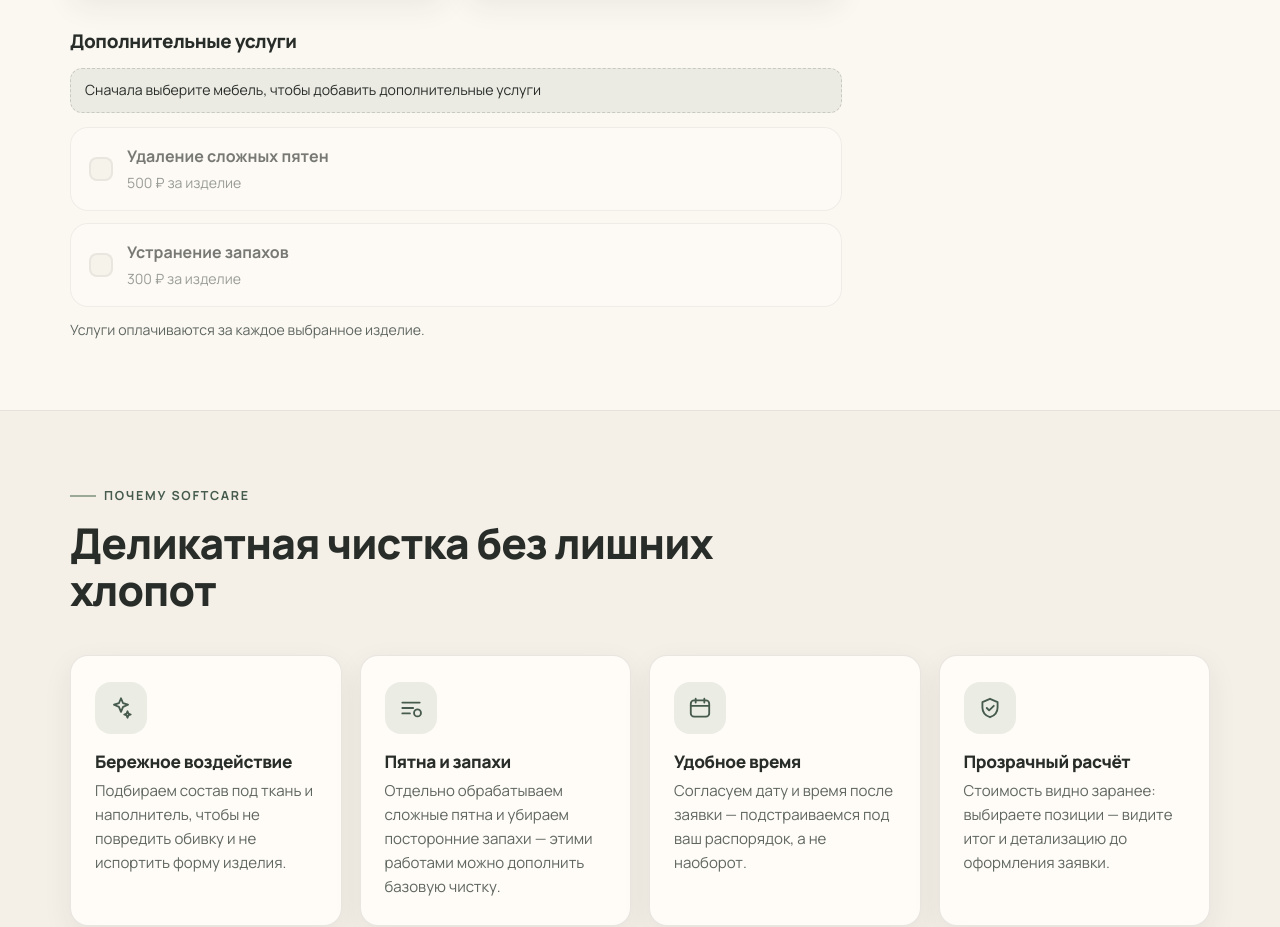
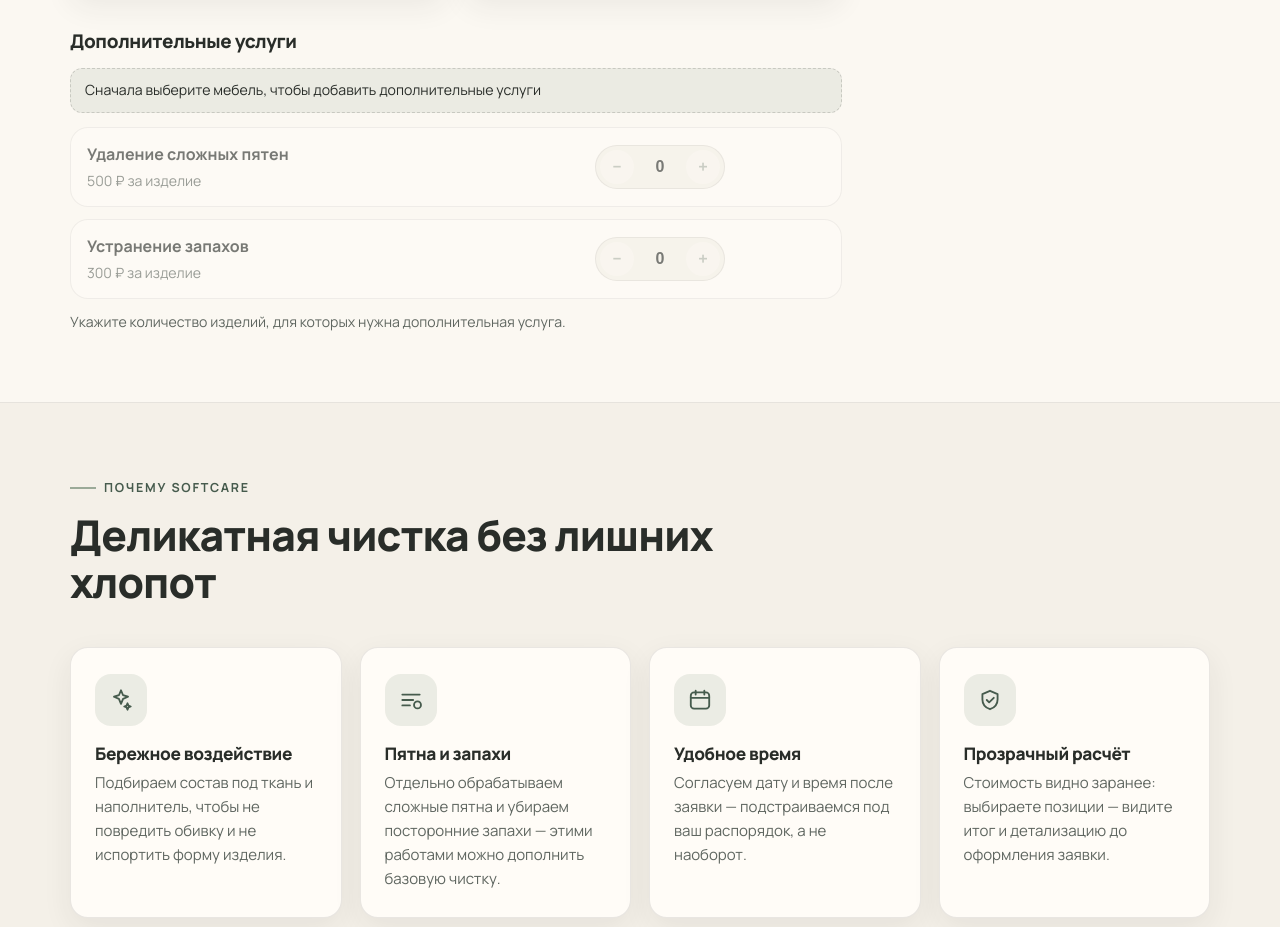
Before and after one commit to piskunova-ok/softcare, a website built with Vite: page index.html in a window 1280 px wide. Shown: the part 2324-3251 px from the top of the page. Built offline with nearby package versions, Linux system fonts and the light colour scheme; files whose address does not match are found by name.

Commit message:
Add quantity controls for additional services

```diff
--- a/index.html
+++ b/index.html
@@ -148,7 +148,7 @@
               <h3 class="calc__group-title">Дополнительные услуги</h3>
               <p class="calc__hint calc__hint--lock" id="services-hint">Сначала выберите мебель, чтобы добавить дополнительные услуги</p>
               <div class="services" id="services-list"></div>
-              <p class="calc__hint">Услуги оплачиваются за каждое выбранное изделие.</p>
+              <p class="calc__hint">Укажите количество изделий, для которых нужна дополнительная услуга.</p>
             </div>
           </div>
 
--- a/src/main.js
+++ b/src/main.js
@@ -30,7 +30,7 @@ const REFRESH_INTERVAL_MS = 5 * 60 * 1000;
 
 const state = {
   items: [],
-  selection: { quantities: {}, services: [] },
+  selection: { quantities: {}, serviceQuantities: {} },
   source: null,
   lastFreshAt: 0,
 };
@@ -231,23 +231,11 @@ function syncCard(id) {
 --------------------------------------------------------- */
 
 function createService(item) {
-  const label = document.createElement('label');
-  label.className = 'service';
-  label.dataset.id = item.id;
+  const card = document.createElement('div');
+  card.className = 'service';
+  card.dataset.id = item.id;
 
-  const control = document.createElement('span');
-  control.className = 'service__control';
-
-  const checkbox = document.createElement('input');
-  checkbox.type = 'checkbox';
-  checkbox.className = 'service__checkbox';
-  checkbox.name = 'services';
-  checkbox.value = item.id;
-  checkbox.checked = state.selection.services.includes(item.id);
-
-  control.append(checkbox);
-
-  const text = document.createElement('span');
+  const text = document.createElement('div');
   text.className = 'service__text';
 
   const name = document.createElement('span');
@@ -260,17 +248,50 @@ function createService(item) {
 
   text.append(name, price);
 
+  const controls = document.createElement('div');
+  controls.className = 'service__controls';
+
+  const stepper = document.createElement('div');
+  stepper.className = 'stepper stepper--compact';
+
+  const dec = document.createElement('button');
+  dec.type = 'button';
+  dec.className = 'stepper__btn';
+  dec.dataset.action = 'svc-dec';
+  dec.dataset.id = item.id;
+  dec.textContent = '−';
+  dec.setAttribute('aria-label', `Уменьшить количество услуги ${item.name}`);
+
+  const input = document.createElement('input');
+  input.className = 'stepper__input';
+  input.type = 'number';
+  input.min = String(QTY_MIN);
+  input.max = String(QTY_MAX);
+  input.step = '1';
+  input.value = '0';
+  input.inputMode = 'numeric';
+  input.dataset.role = 'service-input';
+  input.dataset.id = item.id;
+  input.setAttribute('aria-label', `Количество услуги ${item.name}`);
+
+  const inc = document.createElement('button');
+  inc.type = 'button';
+  inc.className = 'stepper__btn';
+  inc.dataset.action = 'svc-inc';
+  inc.dataset.id = item.id;
+  inc.textContent = '+';
+  inc.setAttribute('aria-label', `Увеличить количество услуги ${item.name}`);
+
+  stepper.append(dec, input, inc);
+
   const amount = document.createElement('span');
   amount.className = 'service__amount';
   amount.dataset.role = 'amount';
 
-  label.append(control, text, amount);
+  controls.append(stepper, amount);
+  card.append(text, controls);
 
-  checkbox.addEventListener('change', () => {
-    toggleService(item.id, checkbox.checked);
-  });
-
-  return label;
+  return card;
 }
 
 function renderServices() {
@@ -282,29 +303,50 @@ function renderServices() {
 
 function syncServices() {
   const result = calculate(state.items, state.selection);
-  const amountById = new Map(result.services.map((line) => [line.id, line.subtotal]));
-  const hasFurniture = result.itemsCount > 0;
+  const itemsCount = result.itemsCount;
+  const hasFurniture = itemsCount > 0;
+  const subtotalById = new Map(result.services.map((line) => [line.id, line.subtotal]));
 
   // Услуги доступны только при выбранной мебели
   if (dom.servicesHint) dom.servicesHint.hidden = hasFurniture;
 
-  for (const label of dom.servicesList.querySelectorAll('.service')) {
-    const id = label.dataset.id;
-    const checkbox = label.querySelector('.service__checkbox');
-    const amount = label.querySelector('[data-role="amount"]');
-    const checked = hasFurniture && state.selection.services.includes(id);
+  for (const card of dom.servicesList.querySelectorAll('.service')) {
+    const id = card.dataset.id;
+    const quantity = clampQuantity(state.selection.serviceQuantities[id], 0, hasFurniture ? itemsCount : 0);
+    const dec = card.querySelector('[data-action="svc-dec"]');
+    const inc = card.querySelector('[data-action="svc-inc"]');
+    const input = card.querySelector('[data-role="service-input"]');
+    const amount = card.querySelector('[data-role="amount"]');
 
-    checkbox.disabled = !hasFurniture;
-    checkbox.checked = checked;
-    label.classList.toggle('is-locked', !hasFurniture);
-    label.classList.toggle('is-checked', checked);
-    amount.textContent = checked ? formatMoney(amountById.get(id) || 0) : '';
+    if (input) {
+      input.max = String(hasFurniture ? itemsCount : QTY_MIN);
+      if (document.activeElement !== input) input.value = String(quantity);
+    }
+    if (dec) dec.disabled = quantity <= QTY_MIN;
+    if (inc) inc.disabled = !hasFurniture || quantity >= itemsCount;
+    if (amount) amount.textContent = hasFurniture ? formatMoney(subtotalById.get(id) || 0) : '';
+    card.classList.toggle('is-locked', !hasFurniture);
+    card.classList.toggle('is-checked', hasFurniture && quantity > 0);
   }
 }
 
 /* ---------------------------------------------------------
    Выбор количества
 --------------------------------------------------------- */
+
+function currentItemsCount() {
+  return calculate(state.items, state.selection).itemsCount;
+}
+
+/** Обрезает все количества услуг до текущего допустимого максимума. */
+function clampServiceQuantities() {
+  const itemsCount = currentItemsCount();
+  for (const [id, value] of Object.entries(state.selection.serviceQuantities)) {
+    const quantity = clampQuantity(value, 0, itemsCount);
+    if (quantity > 0) state.selection.serviceQuantities[id] = quantity;
+    else delete state.selection.serviceQuantities[id];
+  }
+}
 
 function setQuantity(id, value) {
   const quantity = clampQuantity(value);
@@ -315,16 +357,21 @@ function setQuantity(id, value) {
     delete state.selection.quantities[id];
   }
 
+  clampServiceQuantities();
   syncCard(id);
   syncServices();
   renderSummary();
 }
 
-function toggleService(id, checked) {
-  const services = new Set(state.selection.services);
-  if (checked) services.add(id);
-  else services.delete(id);
-  state.selection.services = Array.from(services);
+function setServiceQuantity(id, value) {
+  const itemsCount = currentItemsCount();
+  const quantity = clampQuantity(value, 0, itemsCount);
+
+  if (quantity > QTY_MIN) {
+    state.selection.serviceQuantities[id] = quantity;
+  } else {
+    delete state.selection.serviceQuantities[id];
+  }
 
   syncServices();
   renderSummary();
@@ -363,6 +410,38 @@ function bindCalculatorEvents() {
     if (!input) return;
     syncCard(input.dataset.id);
   });
+
+  dom.servicesList.addEventListener('click', (event) => {
+    const button = event.target.closest('[data-action]');
+    if (!button) return;
+
+    const { id, action } = button.dataset;
+    const current = clampQuantity(state.selection.serviceQuantities[id], 0, currentItemsCount());
+
+    if (action === 'svc-inc') setServiceQuantity(id, current + 1);
+    if (action === 'svc-dec') setServiceQuantity(id, current - 1);
+  });
+
+  dom.servicesList.addEventListener('input', (event) => {
+    const input = event.target.closest('[data-role="service-input"]');
+    if (!input) return;
+
+    const id = input.dataset.id;
+    const raw = input.value;
+
+    if (raw === '') {
+      setServiceQuantity(id, QTY_MIN);
+      return;
+    }
+
+    setServiceQuantity(id, raw);
+  });
+
+  dom.servicesList.addEventListener('change', (event) => {
+    const input = event.target.closest('[data-role="service-input"]');
+    if (!input) return;
+    syncServices();
+  });
 }
 
 /**
@@ -389,8 +468,8 @@ function renderSummary() {
   const hasSelection = result.furniture.length > 0;
 
   // Без мебели дополнительные услуги сбрасываются и не участвуют в расчёте
-  if (!hasSelection && state.selection.services.length > 0) {
-    state.selection.services = [];
+  if (!hasSelection && Object.keys(state.selection.serviceQuantities).length > 0) {
+    state.selection.serviceQuantities = {};
     syncServices();
   }
 
--- a/src/styles/main.css
+++ b/src/styles/main.css
@@ -603,11 +603,10 @@ button { font: inherit; }
   display: flex;
   align-items: center;
   gap: 14px;
-  padding: 16px 18px;
+  padding: 14px 16px;
   background: var(--surface);
   border: 1px solid var(--line);
   border-radius: var(--radius-md);
-  cursor: pointer;
   transition: border-color var(--dur) var(--ease), background-color var(--dur) var(--ease);
 }
 .service:hover { border-color: var(--line-strong); }
@@ -615,48 +614,25 @@ button { font: inherit; }
   border-color: var(--forest);
   background: rgba(155, 170, 152, 0.14);
 }
-.service.is-locked { opacity: 0.62; cursor: not-allowed; }
+.service.is-locked { opacity: 0.62; }
 .service.is-locked:hover { border-color: var(--line); }
 
-.service__control {
-  position: relative;
-  width: 24px;
-  height: 24px;
+.service__text { display: grid; gap: 2px; flex: 1; min-width: 0; }
+.service__name { font-weight: 700; }
+.service__price { font-size: 0.88rem; color: var(--text-muted); }
+
+.service__controls {
+  display: flex;
+  align-items: center;
+  gap: 12px;
   flex: none;
 }
-.service__checkbox {
-  appearance: none;
-  -webkit-appearance: none;
-  margin: 0;
-  width: 24px;
-  height: 24px;
-  border: 2px solid var(--line-strong);
-  border-radius: 8px;
-  background: var(--surface);
-  cursor: pointer;
-  display: grid;
-  place-items: center;
-  transition: background-color var(--dur) var(--ease), border-color var(--dur) var(--ease);
-}
-.service__checkbox::after {
-  content: "";
-  width: 11px;
-  height: 6px;
-  border-left: 2.4px solid var(--text-invert);
-  border-bottom: 2.4px solid var(--text-invert);
-  transform: rotate(-45deg) scale(0.4);
-  opacity: 0;
-  transition: opacity var(--dur) var(--ease), transform var(--dur) var(--ease);
-}
-.service__checkbox:checked { background: var(--forest); border-color: var(--forest); }
-.service__checkbox:checked::after { opacity: 1; transform: rotate(-45deg) scale(1); }
-.service__checkbox:disabled { cursor: not-allowed; border-color: var(--line); background: var(--milky); }
-.service__checkbox:disabled:checked::after { opacity: 1; }
 
-.service__text { display: grid; gap: 2px; flex: 1; }
-.service__name { font-weight: 700; }
-.service__price { font-size: 0.88rem; color: var(--text-muted); }
-.service__amount { font-weight: 800; color: var(--forest); white-space: nowrap; }
+.stepper--compact { padding: 4px; gap: 6px; }
+.stepper--compact .stepper__btn { width: 34px; height: 34px; font-size: 1.1rem; }
+.stepper--compact .stepper__input { width: 40px; height: 34px; font-size: 1rem; }
+
+.service__amount { font-weight: 800; color: var(--forest); white-space: nowrap; min-width: 5.5em; text-align: right; }
 
 /* Панель расчёта */
 .summary {
@@ -1046,6 +1022,12 @@ button { font: inherit; }
   .summary { padding: 22px 18px; }
   .order__form-wrap { padding: 24px 18px; }
   .section__head { margin-bottom: 28px; }
+
+  .service { padding: 12px; gap: 10px; }
+  .service__controls { gap: 8px; }
+  .service__amount { min-width: 4.5em; font-size: 0.94rem; }
+  .stepper--compact .stepper__btn { width: 30px; height: 30px; }
+  .stepper--compact .stepper__input { width: 36px; height: 30px; }
 }
 
 /* ---------- Уважение к настройке уменьшенного движения ---------- */
```
Also changed, not shown: tests/calculator.test.js (+127 -24 lines), tests/order-summary.test.js (+28 -14 lines), src/lib/calculator.js.
